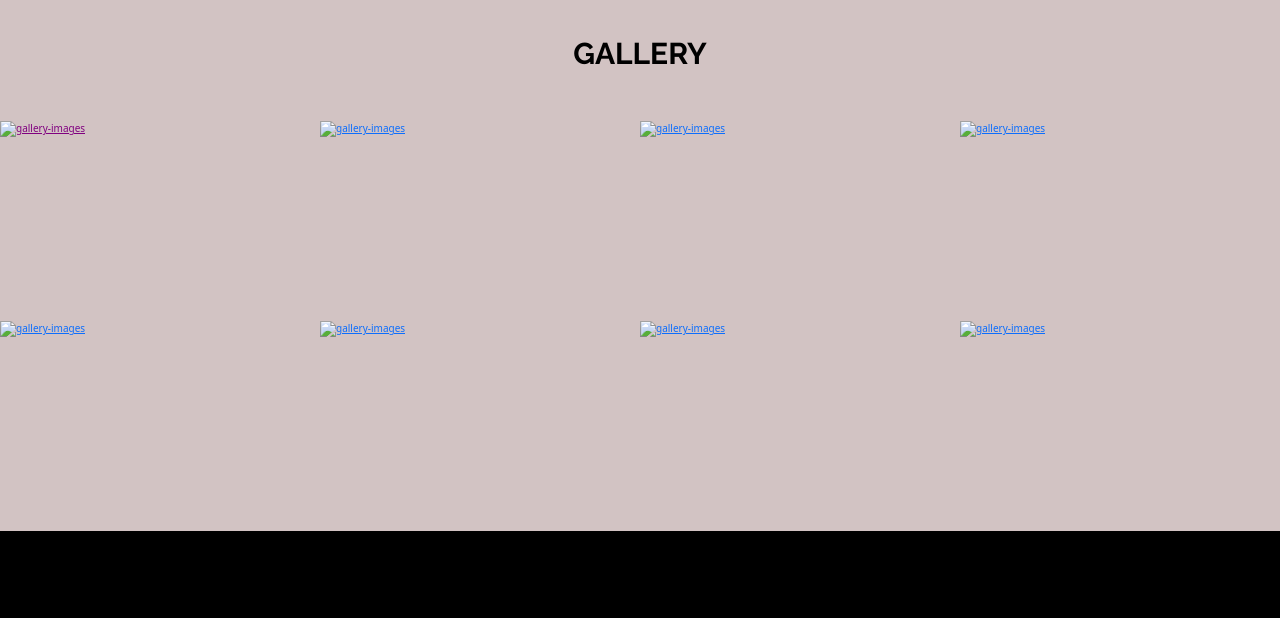
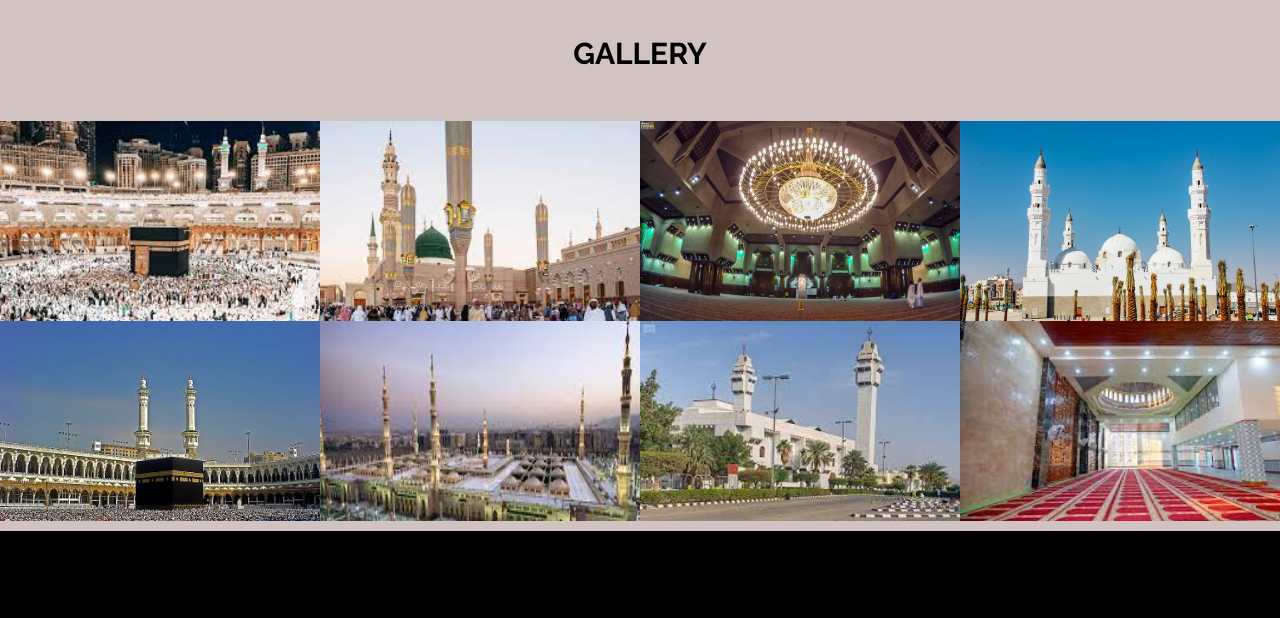
Before and after one commit to Hafiztaqi2900/Umrah-trail-website, a plain HTML site: page index.html in a window 1280 px wide. Shown: the part 1780-2398 px from the top of the page. Drawn offline with nearby package versions, Linux system fonts and the light colour scheme.

Commit message:
update front page

```diff
--- a/index.html
+++ b/index.html
@@ -248,42 +248,42 @@
 		<section class="gallery-images-section" itemprop="image" itemscope itemtype=" http://schema.org/ImageGallery">
 			<div class="gallery-img-wrap">
 				<a href="" data-lightbox="example-set" data-title="Click the right half of the image to move forward.">
-					<img src="./My imgs/img1.jpeg"  style="width: 400px;" alt="gallery-images">
+					<img src="./gallery images/img1.jpeg"  style="width: 400px;" alt="gallery-images">
 				</a>
 			</div>
 			<div class="gallery-img-wrap">
 				<a href="images/gallery-img2.jpg" data-lightbox="example-set" data-title="Click the right half of the image to move forward.">
-					<img src="./My imgs/img3.jpeg" style="width: 400px;" alt="gallery-images">
+					<img src="./gallery images/img3.jpeg" style="width: 400px;" alt="gallery-images">
 				</a>
 			</div>
 			<div class="gallery-img-wrap">
 				<a href="images/gallery-img3.jpg" data-lightbox="example-set" data-title="Click the right half of the image to move forward.">
-					<img src="./My imgs/img5.jpg" alt="gallery-images">
+					<img src="./gallery images/img5.jpg" alt="gallery-images">
 				</a>
 			</div>
 			<div class="gallery-img-wrap">
 				<a href="images/gallery-img4.jpg" data-lightbox="example-set" data-title="Click the right half of the image to move forward.">
-					<img src="./My imgs/img7.jpg" alt="gallery-images">
+					<img src="./gallery images/img7.jpg" alt="gallery-images">
 				</a>
 			</div>
 			<div class="gallery-img-wrap">
 				<a href="images/gallery-img5.jpg" data-lightbox="example-set" data-title="Click the right half of the image to move forward.">
-					<img src="./My imgs/img2.jpg" style="width: 400px;" alt="gallery-images">
+					<img src="./gallery images/img2.jpg" style="width: 400px;" alt="gallery-images">
 				</a>
 			</div>
 			<div class="gallery-img-wrap">
 				<a href="images/gallery-img6.jpg" data-lightbox="example-set" data-title="Click the right half of the image to move forward.">
-					<img src="./My imgs/img4.jpeg" style="width: 400px;height: 300px;" alt="gallery-images">
+					<img src="./gallery images/img4.jpeg" style="width: 400px;height: 300px;" alt="gallery-images">
 				</a>
 			</div>
 			<div class="gallery-img-wrap">
 				<a href="images/gallery-img7.jpg" data-lightbox="example-set" data-title="Click the right half of the image to move forward.">
-					<img src="./My imgs/img6.jpeg" style="width: 400px;" alt="gallery-images">
+					<img src="./gallery images/img6.jpeg" style="width: 400px;" alt="gallery-images">
 				</a>
 			</div>
 			 <div class="gallery-img-wrap">
 				<a href="images/gallery-img8.jpg" data-lightbox="example-set" data-title="Click the right half of the image to move forward.">
-					<img src="./My imgs/img8.jpeg"  style="width: 400px;" alt="gallery-images">
+					<img src="./gallery images/img8.jpeg"  style="width: 400px;" alt="gallery-images">
 				</a>
 			</div>
 		<!--	<div class="gallery-img-wrap">
```
Also changed, not shown: gallery images/img1.jpeg (renamed from img1.jpeg), gallery images/img1.jpg (renamed from img1.jpg), gallery images/img2.jpg (renamed from img2.jpg), gallery images/img3.jpeg (renamed from img3.jpeg), gallery images/img4.jpeg (renamed from img4.jpeg), gallery images/img5.jpg (renamed from img5.jpg), gallery images/img6.jpeg (renamed from img6.jpeg), gallery images/img7.jpg (renamed from img7.jpg), gallery images/img8.jpeg (renamed from img8.jpeg).
